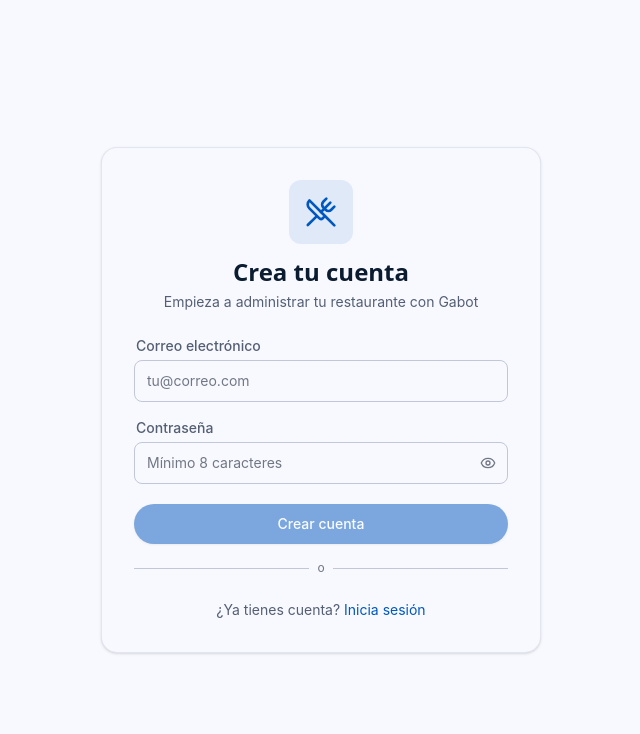
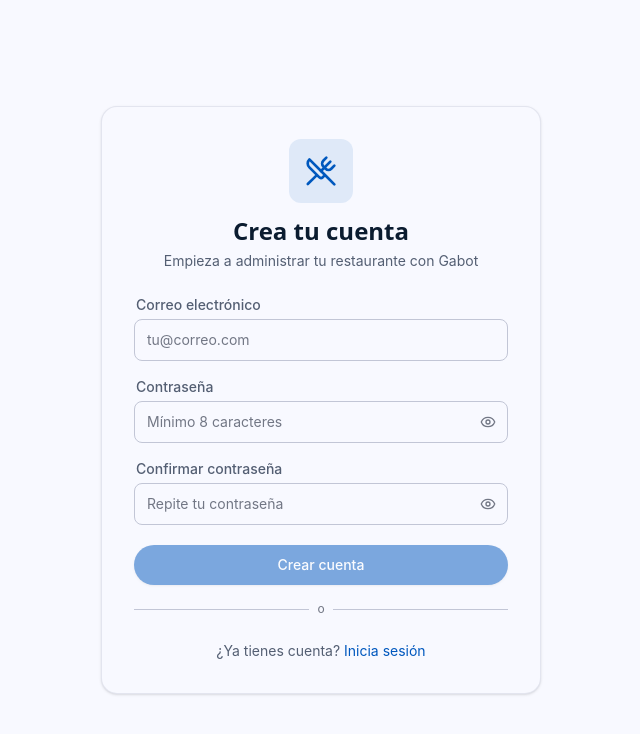
Before and after one commit to ceul/gabot-customer-ui, a React (Vite) app: page /signup in a window 1280 px wide. Shown: the top 734 px of the page, without its empty margins (319-959 px from the left). Built offline with nearby package versions, Linux system fonts and the light colour scheme.

Commit message:
feat: require password confirmation on signup

```diff
--- a/src/pages/SignupPage.jsx
+++ b/src/pages/SignupPage.jsx
@@ -10,12 +10,16 @@ import EmailInput from '../components/EmailInput'
 export default function SignupPage() {
   const [email, setEmail] = useState('')
   const [password, setPassword] = useState('')
+  const [confirmPassword, setConfirmPassword] = useState('')
   const [loading, setLoading] = useState(false)
   const [error, setError] = useState(null)
   const [done, setDone] = useState(false)
 
+  const passwordsMismatch = confirmPassword !== '' && password !== confirmPassword
+
   const handleSubmit = async (e) => {
     e.preventDefault()
+    if (passwordsMismatch) return
     setError(null)
     setLoading(true)
     try {
@@ -97,9 +101,24 @@ export default function SignupPage() {
                   />
                 </div>
 
+                <div className="flex flex-col gap-1">
+                  <label className="text-sm font-medium text-secondary ml-0.5">Confirmar contraseña</label>
+                  <PasswordInput
+                    autoComplete="new-password"
+                    value={confirmPassword}
+                    onChange={e => setConfirmPassword(e.target.value)}
+                    required
+                    disabled={loading}
+                    placeholder="Repite tu contraseña"
+                  />
+                  {passwordsMismatch && (
+                    <span className="text-xs text-error ml-0.5">Las contraseñas no coinciden</span>
+                  )}
+                </div>
+
                 <button
                   type="submit"
-                  disabled={loading || !email.trim() || password.length < 8}
+                  disabled={loading || !email.trim() || password.length < 8 || passwordsMismatch || !confirmPassword}
                   className="w-full flex items-center justify-center gap-2 px-4 py-2.5 bg-primary text-on-primary text-sm font-medium rounded-full hover:bg-primary-container shadow-sm active:scale-[0.98] transition-all disabled:opacity-50 disabled:cursor-not-allowed mt-1"
                 >
                   {loading ? (
```
Also changed, not shown: 1 other file (tests, documents, lock files or other folders).
